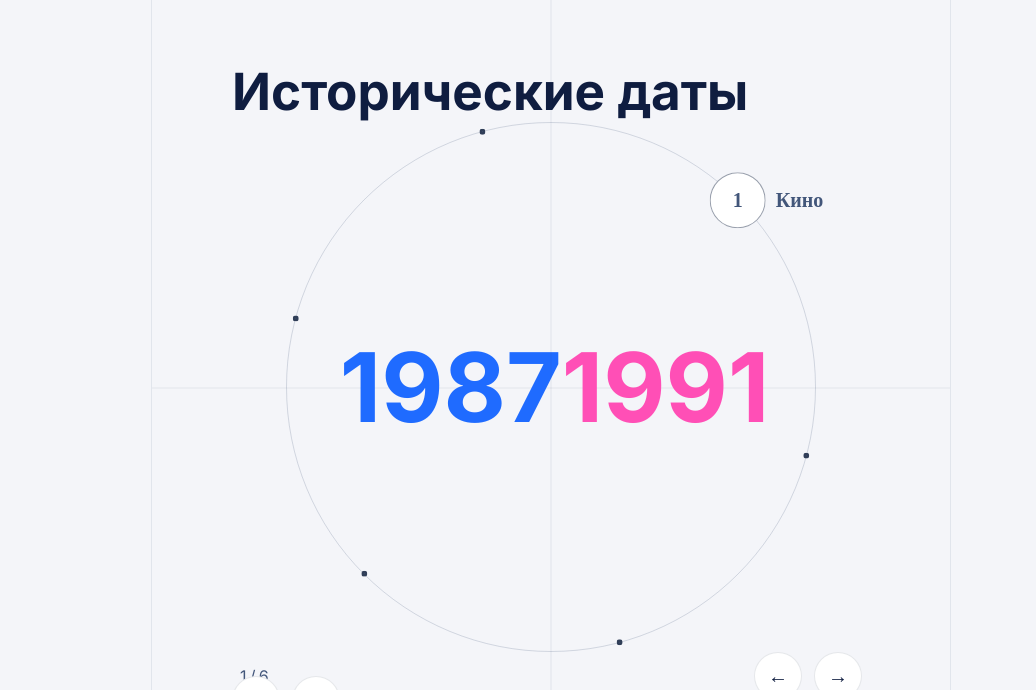
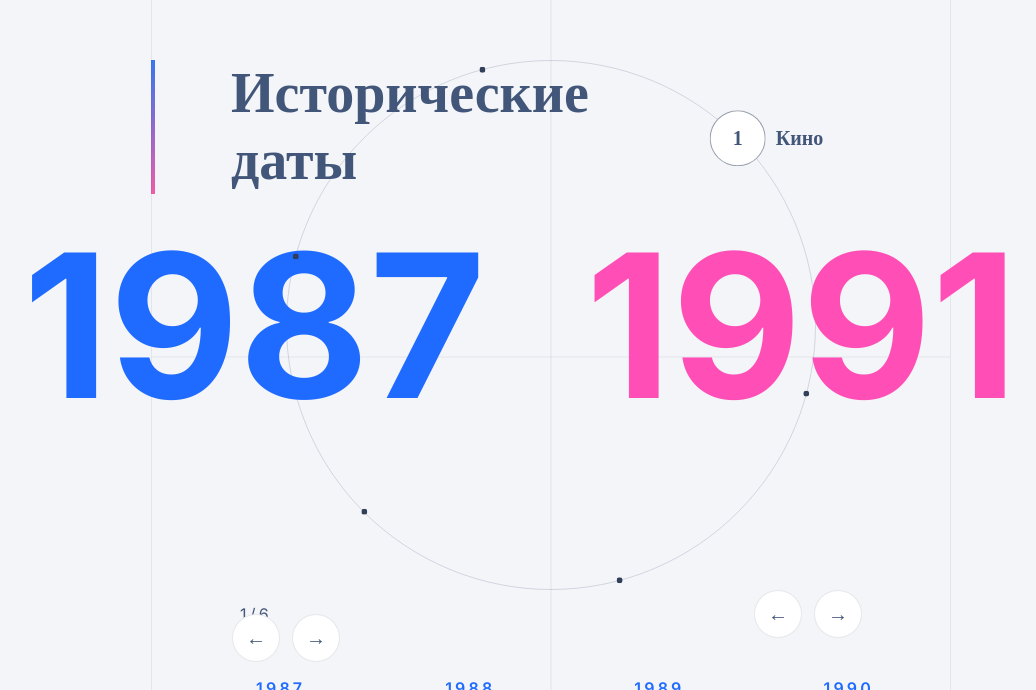
Before and after one commit to Mikhail-Novikov/timeline-historical-dates, a React app: page / in a window 1280 px wide. Shown: the part 110-800 px from the top of the page, without its empty margins (169-1205 px from the left). Built offline with nearby package versions, Linux system fonts and the light colour scheme.

Commit message:
upd: title

```diff
--- a/src/App.tsx
+++ b/src/App.tsx
@@ -5,7 +5,10 @@ import { timelineData } from './data/timelineData';
 const App: React.FC = () => {
   return (
     <main className="app-shell">
-      <TimelineBlock title="Исторические даты" periods={timelineData} />
+      <header className="timeline-block__header">
+        <h1 className="timeline-block__title">Исторические<br />даты</h1>
+      </header>
+      <TimelineBlock periods={timelineData} title={''} />
     </main>
   );
 };
--- a/src/components/TimelineBlock/TimelineBlock.scss
+++ b/src/components/TimelineBlock/TimelineBlock.scss
@@ -33,17 +33,31 @@
 }
 
 .timeline-block__header {
-  display: flex;
-  justify-content: space-between;
-  align-items: center;
-  flex-wrap: wrap;
-  gap: 1rem;
+  position: relative;
 }
 
 .timeline-block__title {
-  font-size: clamp(2rem, 4vw, 3.2rem);
+  position: absolute;
+  top: 170px;
+  left: 80px;
   margin: 0;
-  color: var(--timeline-text);
+  color: var(--black-blue);
+  font-family: PT Sans;
+  font-size: 56px;
+  font-weight: 700;
+  line-height: 120%;
+  letter-spacing: 0%;
+  text-align: left;
+
+  &::before {
+    content: '';
+    position: absolute;
+    top: 0;
+    bottom: 0;
+    left: -80px;
+    width: 4px;
+    background-image: linear-gradient(to bottom, #3877EE, #EF5DA8);
+  }
 }
 
 .timeline-block__badge {
@@ -72,7 +86,7 @@
 .timeline-block__badge-text {
   font-size: 1rem;
   font-weight: 600;
-  color: var(--timeline-text);
+  color: var(--black-blue);
 }
 
 .timeline-block__orbit {
@@ -111,18 +125,21 @@
 
 .timeline-block__years {
   position: absolute;
-  inset: 0;
   display: flex;
   align-items: center;
-  justify-content: space-between;
-  padding: 20% 10%;
+  gap: 100px;
+  top: 0;
+  bottom: 0;
+  left: -50%;
+  width: 100%;
+
 }
 
 .timeline-block__year {
-  font-size: clamp(3rem, 8vw, 6rem);
+  font-size: 200px;
   font-weight: 700;
   line-height: 1;
-  color: var(--timeline-text);
+  color: var(--black-blue);
 }
 
 .timeline-block__year--from {
@@ -183,7 +200,7 @@
   transform: translateY(-50%);
   font-weight: 700;
   font-size: 20px;
-  color: var(--timeline-text);
+  color: var(--black-blue);
   white-space: nowrap;
   pointer-events: none;
   opacity: 0;
@@ -205,7 +222,7 @@
 .timeline-block__counter {
   font-size: 1rem;
   letter-spacing: 0.2em;
-  color: var(--timeline-muted);
+  color: var(--black-blue);
 }
 
 
@@ -224,7 +241,7 @@
   background: #fff;
   cursor: pointer;
   font-size: 1.25rem;
-  color: var(--timeline-text);
+  color: var(--black-blue);
   transition: background 0.3s ease, color 0.3s ease, border-color 0.3s ease;
 
   &:hover {
--- a/src/components/TimelineBlock/TimelineBlock.tsx
+++ b/src/components/TimelineBlock/TimelineBlock.tsx
@@ -26,7 +26,7 @@ type OrbitPoint = {
 
 const formatCounter = (value: number) => value.toString();
 
-const TimelineBlock: React.FC<TimelineBlockProps> = ({ title, periods }) => {
+const TimelineBlock: React.FC<TimelineBlockProps> = ({ periods }) => {
   const [activeIndex, setActiveIndex] = useState<number>(0);
   const blockRef = useRef<HTMLDivElement>(null);
   const orbitTrackRef = useRef<HTMLDivElement>(null);
@@ -121,10 +121,7 @@ const TimelineBlock: React.FC<TimelineBlockProps> = ({ title, periods }) => {
   };
 
   return (
-    <section className="timeline-block" ref={blockRef} aria-label={title}>
-      <header className="timeline-block__header">
-        <h1 className="timeline-block__title">{title}</h1>
-      </header>
+    <section className="timeline-block" ref={blockRef}>
 
       <div className="timeline-block__orbit">
         <div className="timeline-block__years">
--- a/src/components/TimelineBlockSlider/TimelineBlockSlider.scss
+++ b/src/components/TimelineBlockSlider/TimelineBlockSlider.scss
@@ -3,8 +3,8 @@
   --timeline-border: rgba(15, 29, 64, 0.08);
   --timeline-blue: #1f6bff;
   --timeline-pink: #ff4fb6;
-  --timeline-text: #0f1d40;
-  --timeline-muted: rgba(15, 29, 64, 0.6);
+  --black-blue: #0f1d40;
+  --black-blue: rgba(15, 29, 64, 0.6);
 }
 
 .timeline-block__slider {
@@ -16,7 +16,6 @@
     width: 100%;
     height: 150px;
   }
-
 
   .timeline-block__slider-nav {
     position: absolute;
@@ -34,7 +33,7 @@
     h2 {
       margin: 0;
       font-size: 1.25rem;
-      color: var(--timeline-text);
+      color: var(--black-blue);
     }
   }
 
@@ -55,12 +54,12 @@
     &-title {
       margin: 0;
       font-size: 1.1rem;
-      color: var(--timeline-text);
+      color: var(--black-blue);
     }
 
     &-text {
       margin: 0;
-      color: var(--timeline-muted);
+      color: var(--black-blue);
       line-height: 1.5;
       display: -webkit-box;
       -webkit-box-orient: vertical;
--- a/src/styles/global.scss
+++ b/src/styles/global.scss
@@ -7,16 +7,14 @@
 }
 
 :root {
+  --timeline-white: #ffffff;
   --filling: #f4f5f9;
-  --timeline-white: #ffffff;
   --timeline-bg: #f0f3ff;
-  --timeline-orbit: rgb(66, 86, 122, 0.2);
-  --timeline-marker: rgba(48, 62, 88, 0.5);
+  --timeline-orbit: rgb(66, 86, 122, .2);
+  --timeline-marker: rgba(48, 62, 88, .5);
   --timeline-border: rgba(66, 86, 122, .1);
   --black-blue: #42567A;
   --timeline-pink: #ff4fb6;
-  --timeline-text: #0f1d40;
-  --timeline-muted: #42567a;
 }
 
 *,
@@ -39,6 +37,7 @@ body {
   padding-left: 320px;
   padding-right: 160px;
   display: flex;
+  flex-direction: column;
   justify-content: center;
   align-items: flex-start;
 }
```
